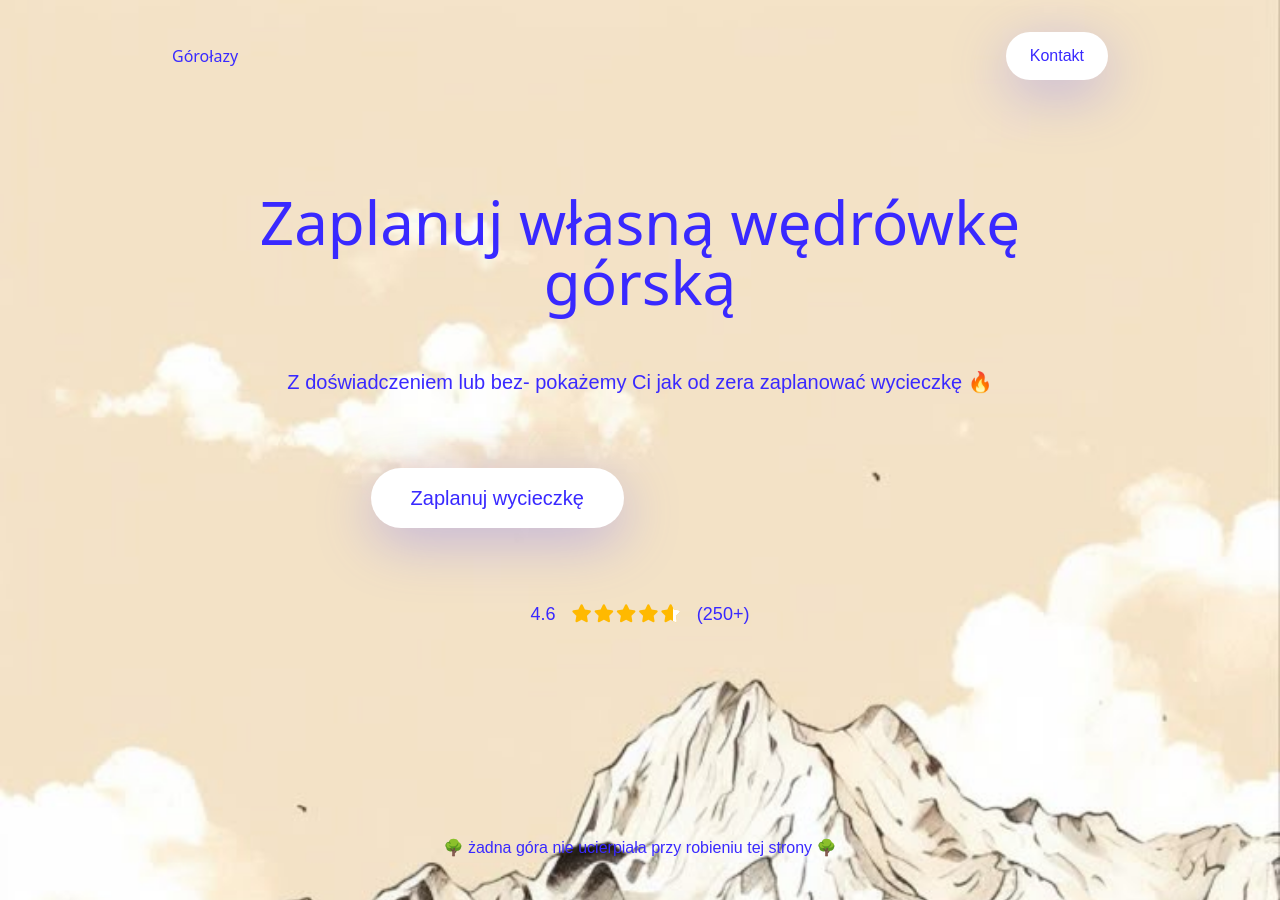
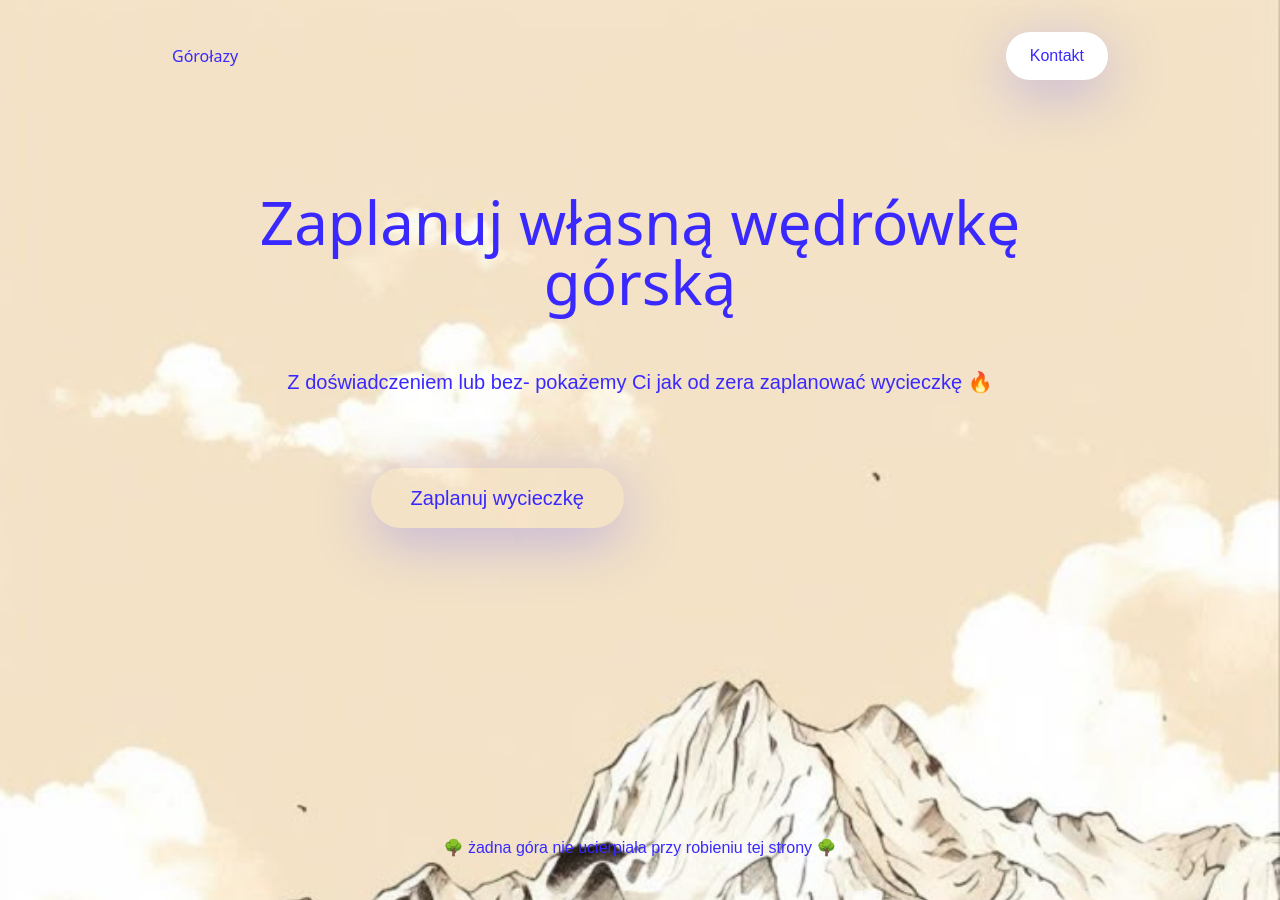
Before and after one commit to kama-pa-go/KGprojects, a Jekyll site: the page home.html, which Jekyll copies as it is, in a window 1280 px wide. Built offline with Jekyll 4.4.1, drawn with Linux system fonts in a browser that asks for light colours.

Commit message:
Update home.html

```diff
--- a/home.html
+++ b/home.html
@@ -68,47 +68,35 @@
   </style>
 </head>
 
-<body class="relative text-sm sm:text-base text-[#3929ff] min-h-screen flex flex-col bg-[URL(/assets/images/gory_tlo.jpg)]">
-  <div class="absolute inset-0 z-[-1] bg-conic-[URL(/assets/images/gory_tlo.jpg)] opacity-50"></div>
+<body class="relative text-sm sm:text-base text-[#3929ff] min-h-screen flex flex-col">
+  <div class="absolute inset-0 z-[-1] opacity-50"></div>
+
   <header
-    class="sticky top-0 max-w-[1000px] mx-auto w-full p-4 sm:p-8 gap-4 sm:gap-8 flex items-center justify-between gap-4">
+    class="bg-none sticky top-0 max-w-[1000px] mx-auto w-full p-4 sm:p-8 gap-4 sm:gap-8 flex items-center justify-between gap-4">
     <h1 class="">Górołazy</h1>
     <button class=" px-6 lightShadow py-3  cursor-pointer   rounded-full bg-white blueShadow font-medium ">
       <p>Kontakt</p>
     </button>
   </header>
+
   <main id="app" class=" flex flex-col flex-1">
     <section class="flex flex-col max-w-[1000px] w-full mx-auto p-8 gap-8 md:gap-14 py-10 sm:py-14 md:py-20">
       <h2 class="font-bold text-2xl sm:text-4xl md:text-5xl lg:text-6xl  text-center">Zaplanuj własną wędrówkę górską</h2>
       <p class="mx-auto max-w-[800px] w-full text-center text-base sm:text-lg md:text-xl">Z doświadczeniem lub bez- pokażemy Ci jak od zera zaplanować wycieczkę 🔥 </p>
       <div class="grid grid grid-cols-1 sm:grid-cols-2 gap-4 sm:gap-8 sm:w-fit sm:mx-auto py-4">
         <button
-          class=" px-6 lightShadow py-3 sm:px-10 sm:py-4  cursor-pointer   rounded-full bg-white blueShadow font-medium ">
+          class="bg-image[url(assets/images/kompas.jpg)] px-6 lightShadow py-3 sm:px-10 sm:py-4  cursor-pointer   rounded-full blueShadow font-medium ">
           <p class=" text-base sm:text-lg md:text-xl">Zaplanuj wycieczkę</p>
         </button>
-      </div>
-      <div class="flex items-center gap-4 mx-auto text-base sm:text-lg">
-        <p>4.6</p>
-        <div class="flex items-center gap-0.5">
-          <i class="fa-solid fa-star text-amber-400"></i>
-          <i class="fa-solid fa-star text-amber-400"></i>
-          <i class="fa-solid fa-star text-amber-400"></i>
-          <i class="fa-solid fa-star text-amber-400"></i>
-          <div class="grid place-items-center relative">
-            <div class="flex justify-end w-[40%] absolute top-1/2 -translate-y-1/2 right-0 overflow-hidden">
-              <i class="fa-solid fa-star text-white"></i>
-            </div>
-            <i class="fa-solid fa-star text-amber-400"></i>
-          </div>
-        </div>
-        <p>(250+)</p>
       </div>
 
   </section>
   </main>
-  <footer class="flex items-center justify-center py-10">
+
+  <footer class="bg-none flex items-center justify-center py-10">
     <p>🌳 żadna góra nie ucierpiała przy robieniu tej strony 🌳</p>
   </footer>
+
 </body>
 
 </html>
```
